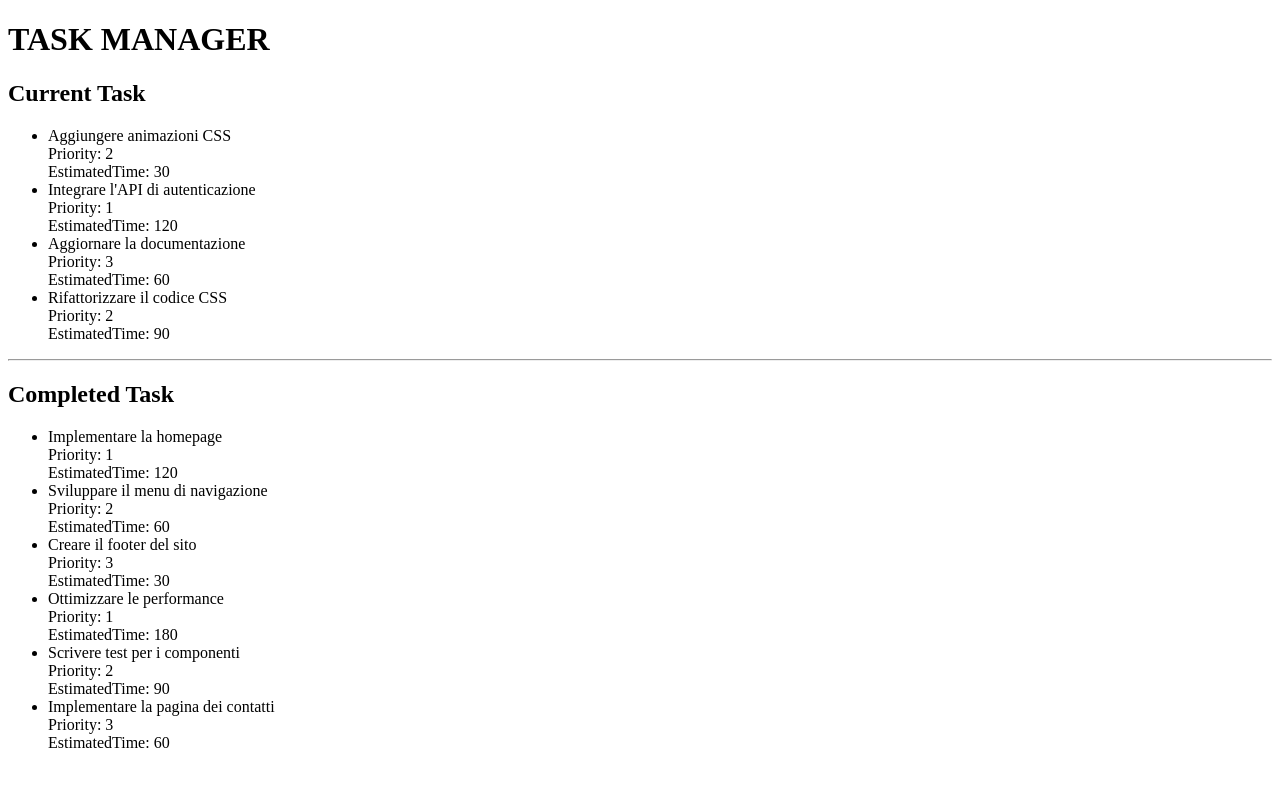
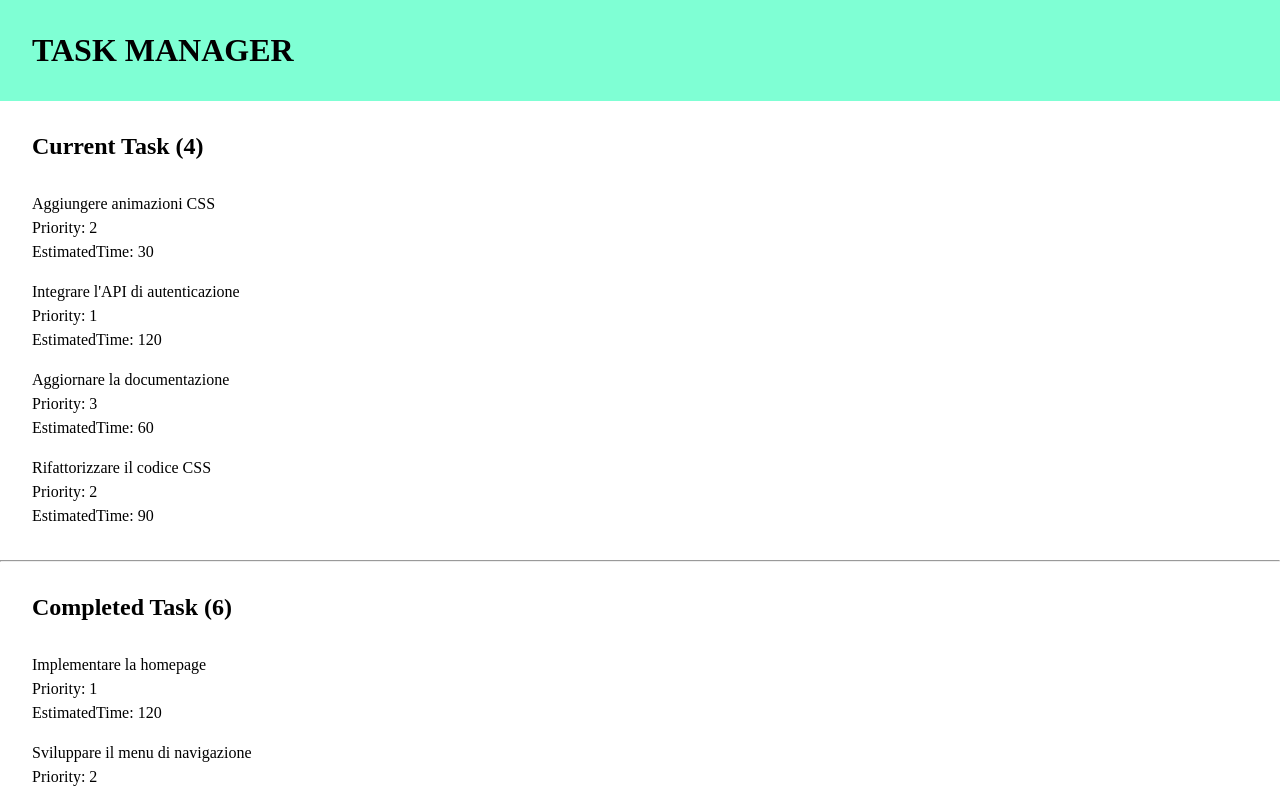
Before and after one commit to GiorgiaSecchi/react-task-list, a React (Vite) app: page / in a window 1280 px wide. Shown: the top 792 px of the page. Built offline with nearby package versions, Linux system fonts and the light colour scheme.

Commit message:
add style css

```diff
--- a/src/App.css
+++ b/src/App.css
@@ -1 +1,25 @@
 /* LAYOUT E DETTAGLI */
+
+.header {
+  background-color: aquamarine;
+}
+
+h1 {
+  margin: 0;
+  padding: 2rem;
+}
+
+h2 {
+  padding: 2rem 2rem 0 2rem;
+}
+
+ul {
+  padding: 1rem 2rem 1rem 2rem;
+  list-style-type: none;
+  line-height: 1.5rem;
+}
+
+.list {
+  margin-top: 1rem;
+  margin-bottom: 1rem;
+}
--- a/src/App.jsx
+++ b/src/App.jsx
@@ -2,7 +2,7 @@ import { useState } from "react";
 import "./App.css";
 
 function App() {
-  //* array originale
+  //# array originale
   const tasks = [
     {
       id: 1,
@@ -91,18 +91,20 @@ function App() {
 
   return (
     <>
-      <div>
+      <div className="header">
         <h1>TASK MANAGER</h1>
       </div>
 
       <div>
-        <h2>Current Task</h2>
+        <h2>Current Task (4)</h2>
         <ul>
           {CurrentTaskList.map((task) => (
             <li key={task.id}>
+              <div className="list">
                 {task.title} <br />
                 Priority: {task.priority} <br />
                 EstimatedTime: {task.estimatedTime}
+              </div>
             </li>
           ))}
         </ul>
@@ -113,13 +115,15 @@ function App() {
       </div>
 
       <div>
-        <h2>Completed Task</h2>
+        <h2>Completed Task (6)</h2>
         <ul>
           {CompletedTaskList.map((task) => (
             <li key={task.id}>
+              <div className="list">
                 {task.title} <br />
                 Priority: {task.priority} <br />
                 EstimatedTime: {task.estimatedTime}
+              </div>
             </li>
           ))}
         </ul>
--- a/src/index.css
+++ b/src/index.css
@@ -1,2 +1,8 @@
 /* RESET + UTILS */
 /* comuni a tutto il sito (es. body-font) */
+
+* {
+  box-sizing: border-box;
+  margin: 0;
+  padding: 0;
+}
```
Lines whose indentation alone changed are shown as unchanged.
